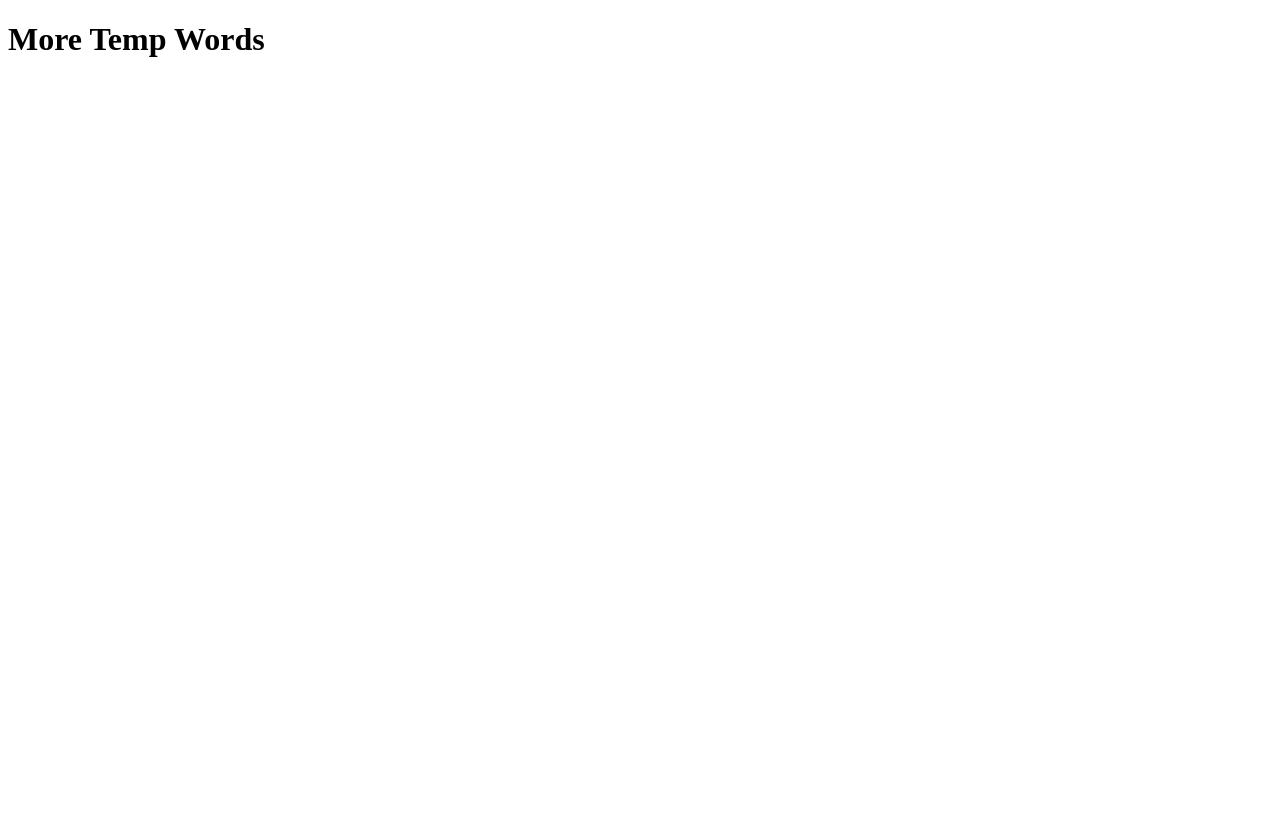
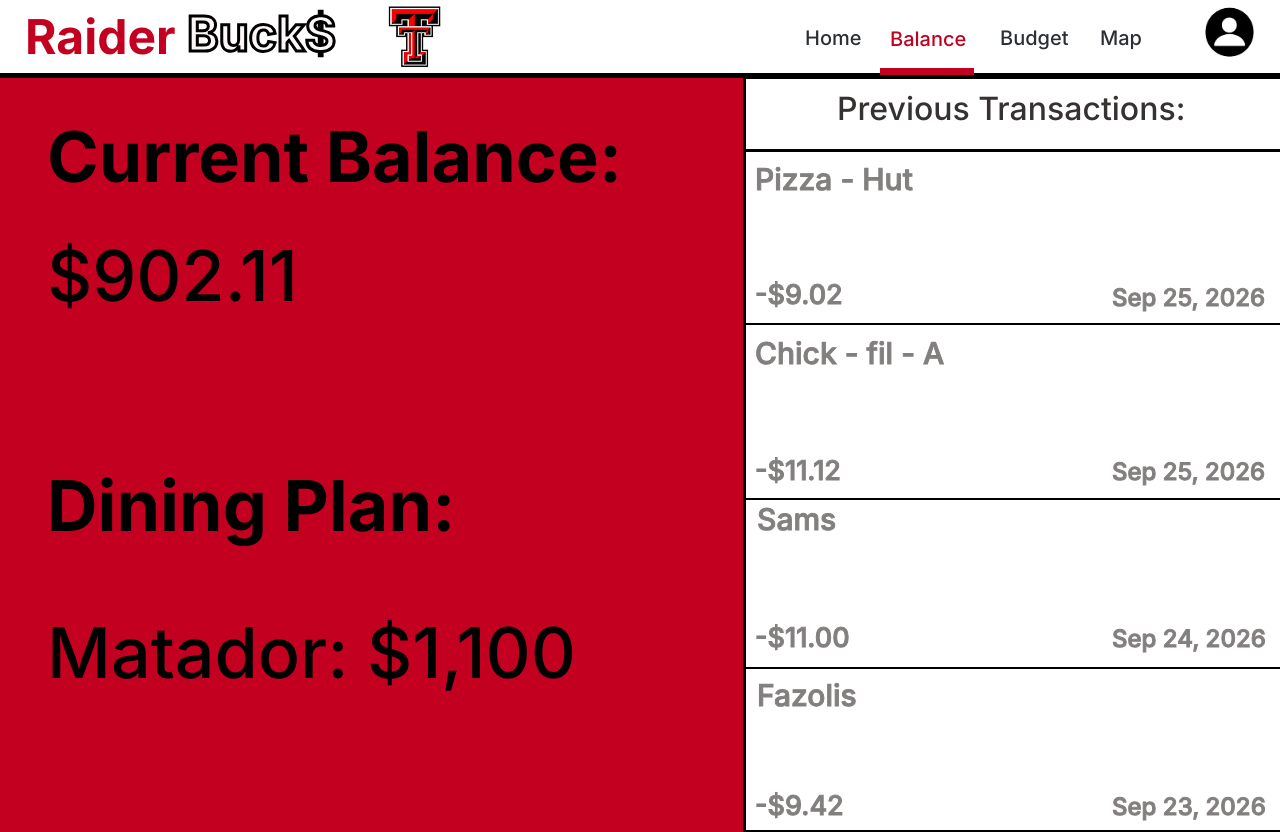
Before and after one commit to Ashie2607/Raider_Bucks, a plain HTML site: page balance.html in a window 1280 px wide. Before the commit the page ends 800 px from the top, so only its background shows below. Drawn offline with nearby package versions, Linux system fonts and the light colour scheme.

Commit message:
Add balance page

```diff
--- /dev/null
+++ b/balance-globals.css
@@ -0,0 +1,30 @@
+@import url("https://cdnjs.cloudflare.com/ajax/libs/meyer-reset/2.0/reset.min.css");
+* {
+  -webkit-font-smoothing: antialiased;
+  box-sizing: border-box;
+}
+html,
+body {
+  margin: 0px;
+  min-height: 100%;
+}
+/* a blue color as a generic focus style */
+button:focus-visible {
+  outline: 2px solid #4a90e2 !important;
+  outline: -webkit-focus-ring-color auto 5px !important;
+}
+a {
+  text-decoration: none;
+}
+/* @FONTWARNING[{"type": "restricted", "family": "Inter-Bold", "weight": "700", "style": "normal", "allowsCrossOrigin": false}] */
+
+@font-face {
+  font-family: "Inter-Bold";
+  src: local("Inter-Bold");
+}
+/* @FONTWARNING[{"type": "restricted", "family": "Inter-Medium", "weight": "500", "style": "normal", "allowsCrossOrigin": false}] */
+
+@font-face {
+  font-family: "Inter-Medium";
+  src: local("Inter-Medium");
+}
--- /dev/null
+++ b/balance.css
@@ -0,0 +1,447 @@
+.verenis {
+  background-color: #ffffff;
+  overflow: hidden;
+  width: 1280px;
+  margin: 0 auto;
+  min-width: 1280px;
+  min-height: 832px;
+  position: relative;
+}
+
+.verenis .line {
+  position: absolute;
+  top: 73px;
+  left: calc(50.00% - 640px);
+  width: 1280px;
+  height: 6px;
+}
+
+.verenis .text-wrapper {
+  position: absolute;
+  top: 7px;
+  left: 25px;
+  width: 165px;
+  font-family: "Inter-Bold", Helvetica;
+  font-weight: 700;
+  color: #c30020;
+  font-size: 48px;
+  letter-spacing: 0;
+  line-height: normal;
+  white-space: nowrap;
+}
+
+.verenis .div {
+  position: absolute;
+  top: 4px;
+  left: 187px;
+  width: 179px;
+  -webkit-text-stroke: 3px #000000;
+  font-family: "Inter-Bold", Helvetica;
+  font-weight: 700;
+  color: #fcf7f7;
+  font-size: 48px;
+  letter-spacing: 0;
+  line-height: normal;
+}
+
+.verenis .profile-button {
+  display: inline-flex;
+  align-items: center;
+  gap: 10px;
+  padding: 10px;
+  position: absolute;
+  top: -6px;
+  left: 1189px;
+}
+
+.verenis .image {
+  position: relative;
+  width: 61px;
+  height: 61px;
+  aspect-ratio: 1;
+  object-fit: cover;
+}
+
+.verenis .IMG {
+  position: absolute;
+  top: 4px;
+  left: 384px;
+  width: 66px;
+  height: 65px;
+  aspect-ratio: 1.02;
+}
+
+.verenis .home-button {
+  all: unset;
+  box-sizing: border-box;
+  display: inline-flex;
+  align-items: center;
+  justify-content: center;
+  gap: 10px;
+  padding: 10px;
+  position: absolute;
+  top: 17px;
+  left: 795px;
+}
+
+.verenis .text-wrapper-2 {
+  position: relative;
+  width: fit-content;
+  margin-top: -1px;
+  font-family: "Inter-Medium", Helvetica;
+  font-weight: 500;
+  color: #2b2f34;
+  font-size: 20px;
+  letter-spacing: 0;
+  line-height: normal;
+  white-space: nowrap;
+}
+
+.verenis .text-wrapper-3 {
+  position: absolute;
+  top: 27px;
+  left: 890px;
+  width: 84px;
+  font-family: "Inter-Medium", Helvetica;
+  font-weight: 500;
+  color: #c30020;
+  font-size: 20px;
+  letter-spacing: 0;
+  line-height: normal;
+  white-space: nowrap;
+}
+
+.verenis .bugdet-button {
+  display: inline-flex;
+  align-items: center;
+  justify-content: center;
+  gap: 10px;
+  padding: 10px;
+  position: absolute;
+  top: 17px;
+  left: 990px;
+}
+
+.verenis .map-button {
+  display: inline-flex;
+  align-items: center;
+  justify-content: center;
+  gap: 10px;
+  padding: 10px;
+  position: absolute;
+  top: 17px;
+  left: 1090px;
+}
+
+.verenis .img {
+  position: absolute;
+  top: 68px;
+  left: 880px;
+  width: 94px;
+  height: 7px;
+  background-color: #c30020;
+}
+
+.verenis .text-wrapper-4 {
+  position: absolute;
+  top: 89px;
+  left: 837px;
+  width: 357px;
+  font-family: "Inter-Medium", Helvetica;
+  font-weight: 500;
+  color: #363232;
+  font-size: 32px;
+  letter-spacing: 0;
+  line-height: normal;
+}
+
+.verenis .text-wrapper-5 {
+  position: absolute;
+  top: 161px;
+  left: 755px;
+  width: 168px;
+  -webkit-text-stroke: 1px #837f7f;
+  font-family: "Inter-Medium", Helvetica;
+  font-weight: 500;
+  color: #837f7f;
+  font-size: 30px;
+  letter-spacing: 0;
+  line-height: normal;
+}
+
+.verenis .text-wrapper-6 {
+  position: absolute;
+  top: 677px;
+  left: 757px;
+  width: 168px;
+  -webkit-text-stroke: 1px #837f7f;
+  font-family: "Inter-Medium", Helvetica;
+  font-weight: 500;
+  color: #837f7f;
+  font-size: 30px;
+  letter-spacing: 0;
+  line-height: normal;
+}
+
+.verenis .text-wrapper-7 {
+  position: absolute;
+  top: 501px;
+  left: 757px;
+  width: 85px;
+  -webkit-text-stroke: 1px #837f7f;
+  font-family: "Inter-Medium", Helvetica;
+  font-weight: 500;
+  color: #837f7f;
+  font-size: 30px;
+  letter-spacing: 0;
+  line-height: normal;
+}
+
+.verenis .p {
+  position: absolute;
+  top: 335px;
+  left: 755px;
+  width: 193px;
+  -webkit-text-stroke: 1px #837f7f;
+  font-family: "Inter-Medium", Helvetica;
+  font-weight: 500;
+  color: #837f7f;
+  font-size: 30px;
+  letter-spacing: 0;
+  line-height: normal;
+}
+
+.verenis .text-wrapper-8 {
+  top: 278px;
+  left: 755px;
+  position: absolute;
+  width: 98px;
+  -webkit-text-stroke: 1px #837f7f;
+  font-family: "Inter-Medium", Helvetica;
+  font-weight: 500;
+  color: #837f7f;
+  font-size: 27px;
+  letter-spacing: 0;
+  line-height: normal;
+  white-space: nowrap;
+}
+
+.verenis .text-wrapper-9 {
+  top: 789px;
+  left: 755px;
+  position: absolute;
+  width: 98px;
+  -webkit-text-stroke: 1px #837f7f;
+  font-family: "Inter-Medium", Helvetica;
+  font-weight: 500;
+  color: #837f7f;
+  font-size: 27px;
+  letter-spacing: 0;
+  line-height: normal;
+  white-space: nowrap;
+}
+
+.verenis .text-wrapper-10 {
+  top: 621px;
+  left: 755px;
+  position: absolute;
+  width: 98px;
+  -webkit-text-stroke: 1px #837f7f;
+  font-family: "Inter-Medium", Helvetica;
+  font-weight: 500;
+  color: #837f7f;
+  font-size: 27px;
+  letter-spacing: 0;
+  line-height: normal;
+  white-space: nowrap;
+}
+
+.verenis .text-wrapper-11 {
+  top: 454px;
+  left: 755px;
+  position: absolute;
+  width: 98px;
+  -webkit-text-stroke: 1px #837f7f;
+  font-family: "Inter-Medium", Helvetica;
+  font-weight: 500;
+  color: #837f7f;
+  font-size: 27px;
+  letter-spacing: 0;
+  line-height: normal;
+  white-space: nowrap;
+}
+
+.verenis .text-wrapper-12 {
+  top: 283px;
+  position: absolute;
+  left: 1112px;
+  width: 171px;
+  -webkit-text-stroke: 1px #837f7f;
+  font-family: "Inter-Medium", Helvetica;
+  font-weight: 500;
+  color: #837f7f;
+  font-size: 24px;
+  letter-spacing: 0;
+  line-height: normal;
+}
+
+.verenis .text-wrapper-13 {
+  top: 457px;
+  position: absolute;
+  left: 1112px;
+  width: 171px;
+  -webkit-text-stroke: 1px #837f7f;
+  font-family: "Inter-Medium", Helvetica;
+  font-weight: 500;
+  color: #837f7f;
+  font-size: 24px;
+  letter-spacing: 0;
+  line-height: normal;
+}
+
+.verenis .text-wrapper-14 {
+  top: 624px;
+  position: absolute;
+  left: 1112px;
+  width: 171px;
+  -webkit-text-stroke: 1px #837f7f;
+  font-family: "Inter-Medium", Helvetica;
+  font-weight: 500;
+  color: #837f7f;
+  font-size: 24px;
+  letter-spacing: 0;
+  line-height: normal;
+}
+
+.verenis .text-wrapper-15 {
+  top: 792px;
+  position: absolute;
+  left: 1112px;
+  width: 171px;
+  -webkit-text-stroke: 1px #837f7f;
+  font-family: "Inter-Medium", Helvetica;
+  font-weight: 500;
+  color: #837f7f;
+  font-size: 24px;
+  letter-spacing: 0;
+  line-height: normal;
+}
+
+.verenis .rectangle {
+  position: absolute;
+  top: 78px;
+  left: 0;
+  width: 743px;
+  height: 754px;
+  background-color: #c30020;
+}
+
+.verenis .text-wrapper-16 {
+  position: absolute;
+  top: 233px;
+  left: 47px;
+  width: 632px;
+  font-family: "Inter-Medium", Helvetica;
+  font-weight: 500;
+  color: #000000;
+  font-size: 70px;
+  letter-spacing: 0;
+  line-height: normal;
+}
+
+.verenis .text-wrapper-17 {
+  position: absolute;
+  top: 610px;
+  left: 47px;
+  width: 632px;
+  font-family: "Inter-Medium", Helvetica;
+  font-weight: 500;
+  color: #000000;
+  font-size: 70px;
+  letter-spacing: 0;
+  line-height: normal;
+}
+
+.verenis .text-wrapper-18 {
+  position: absolute;
+  top: 114px;
+  left: 47px;
+  width: 632px;
+  font-family: "Inter-Bold", Helvetica;
+  font-weight: 700;
+  color: #000000;
+  font-size: 70px;
+  letter-spacing: 0;
+  line-height: normal;
+}
+
+.verenis .text-wrapper-19 {
+  position: absolute;
+  top: 463px;
+  left: 47px;
+  width: 632px;
+  font-family: "Inter-Bold", Helvetica;
+  font-weight: 700;
+  color: #000000;
+  font-size: 70px;
+  letter-spacing: 0;
+  line-height: normal;
+}
+
+.verenis .line-2 {
+  position: absolute;
+  top: 77px;
+  left: 743px;
+  width: 3px;
+  height: 755px;
+}
+
+.verenis .line-3 {
+  position: absolute;
+  top: 149px;
+  left: 743px;
+  width: 537px;
+  height: 3px;
+}
+
+.verenis .line-4 {
+  position: absolute;
+  top: 323px;
+  left: 743px;
+  width: 537px;
+  height: 2px;
+}
+
+.verenis .line-5 {
+  position: absolute;
+  top: 830px;
+  left: 743px;
+  width: 537px;
+  height: 2px;
+}
+
+.verenis .line-6 {
+  position: absolute;
+  top: 667px;
+  left: 743px;
+  width: 537px;
+  height: 2px;
+}
+
+.verenis .line-7 {
+  position: absolute;
+  top: 498px;
+  left: 743px;
+  width: 537px;
+  height: 2px;
+}
+
+.verenis .line,
+.verenis .line-2,
+.verenis .line-3,
+.verenis .line-4,
+.verenis .line-5,
+.verenis .line-6,
+.verenis .line-7 {
+  background-color: #000000;
+}
--- a/balance.html
+++ b/balance.html
@@ -1,14 +1,54 @@
-<!DOCTYPE html>
+
+    <!DOCTYPE html>
 <html>
-    <head>
-        <title> Temp Words </title>
-    </head>
-
-    <!-- We Will normalize the styles later i guess we should probbaly do it sooner than later -->
-    <style>
-    </style>
-
-    <body>
-        <h1> More Temp Words </h1>
-    </body>
+<head>
+    <meta charset="utf-8" />
+    <meta name="viewport" content="width=device-width, initial-scale=1" />
+    <title>Balance</title>
+    <link rel="stylesheet" href="balance-globals.css">
+    <link rel="stylesheet" href="balance.css">
+</head>
+<body>
+<div class="verenis" ><div class="line"></div>
+<div class="text-wrapper" >Raider</div>
+<div class="div" >Buck$</div>
+<div class="profile-button" ><img class="image" src="images/image-3.png" /></div>
+<img class="IMG" src="images/IMG-5940-1.png" />
+<button class="home-button" ><div class="text-wrapper-2" >Home</div></button>
+<div class="text-wrapper-3" >Balance</div>
+<div class="bugdet-button" ><div class="text-wrapper-2" >Budget</div></div>
+<div class="map-button" ><div class="text-wrapper-2" >Map</div></div>
+   <div class="img"></div>
+<div class="text-wrapper-4" >Previous Transactions:</div>
+<div class="text-wrapper-5" >Pizza - Hut</div>
+<div class="text-wrapper-6" >Fazolis</div>
+<div class="text-wrapper-7" >Sams</div>
+<p class="p" >Chick - fil - A</p>
+<div class="text-wrapper-8" >-$9.02</div>
+<div class="text-wrapper-9" >-$9.42</div>
+<div class="text-wrapper-10" >-$11.00</div>
+<div class="text-wrapper-11" >-$11.12</div>
+<div class="text-wrapper-12" >Sep 25, 2026</div>
+<div class="text-wrapper-13" >Sep 25, 2026</div>
+<div class="text-wrapper-14" >Sep 24, 2026</div>
+<div class="text-wrapper-15" >Sep 23, 2026</div>
+<div class="rectangle" ></div>
+<div class="text-wrapper-16" >$902.11</div>
+<div class="text-wrapper-17" >Matador: $1,100</div>
+<div class="text-wrapper-18" >Current Balance:</div>
+<div class="text-wrapper-19" >Dining Plan:</div>
+<div class="line-2"></div>
+<div class="line-3"></div>
+<div class="line-4"></div>
+<div class="line-5"></div>
+<div class="line-6"></div>
+<div class="line-7"></div></div>
+<script>
+  function fitPage() {
+    document.querySelector('.verenis').style.zoom = window.innerWidth / 1280;
+  }
+  window.addEventListener('resize', fitPage);
+  fitPage();
+</script>
+</body>
 </html>
```
Also changed, not shown: images/IMG-5940-1.png (added), images/image-3.png (added).
